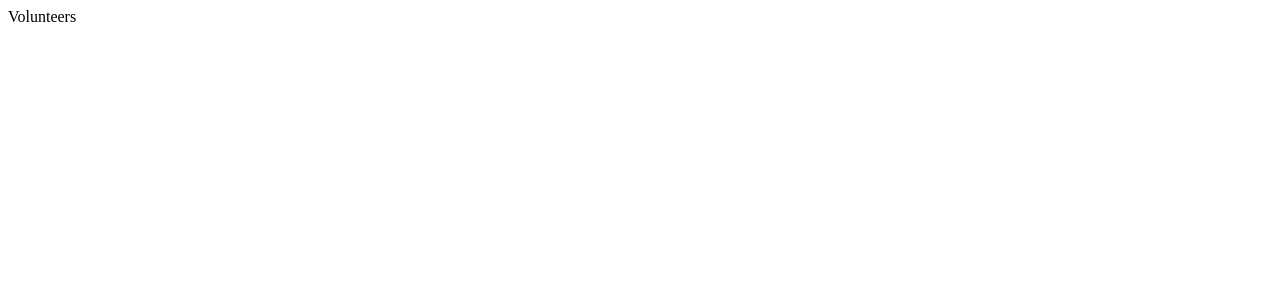
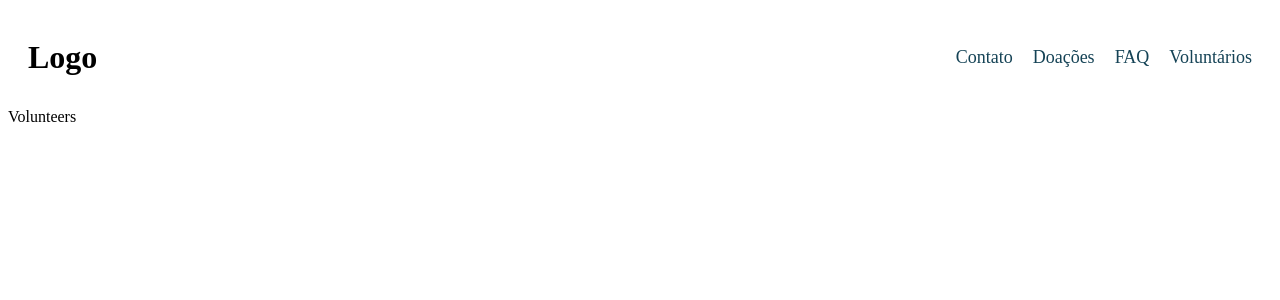
Before and after one commit to Acauhi99/front--casa-lar-rio-novo, a React (Vite) app: page /volunteers in a window 1280 px wide. Shown: the top 300 px of the page. Built offline with nearby package versions, Linux system fonts and the light colour scheme.

Commit message:
feat: adicionar header com logo

```diff
--- a/src/App.jsx
+++ b/src/App.jsx
@@ -1,16 +1,18 @@
 import { Route, Routes } from 'react-router-dom';
 import { About, Contact, Donations, Faq, Home, NotFound, Volunteers } from './screens';
+import Header from './components/Header/Header';
 
 const App = () => {
   return (
     <div>
+      <Header />
       <Routes>
         <Route path="/" element={<Home />} />
         <Route path="/about" element={<About />} />
         <Route path="/faq" element={<Faq />} />
         <Route path="/contact" element={<Contact />} />
         <Route path="/donations" element={<Donations />} />
-        <Route path="/volunteers" element={<Volunteers />} /> #??
+        <Route path="/volunteers" element={<Volunteers />} />
         <Route path="*" element={<NotFound />} />
       </Routes>
     </div>
--- a/src/components/Header/Header.css
+++ b/src/components/Header/Header.css
@@ -0,0 +1,30 @@
+.header {
+    background-color: white;
+    display: flex;
+    justify-content: space-between;
+    align-items: center;
+    padding: 10px 20px;
+  }
+
+  .header-left {
+    /* Placeholder para o logo */
+  }
+
+  .header-right ul {
+    list-style: none;
+    display: flex;
+    gap: 20px;
+  }
+
+  .header-right li {
+    font-size: 18px;
+  }
+
+  .header-right a {
+    text-decoration: none;
+    color: #154356;
+  }
+
+  .header-right a:hover {
+    color: #5ab792; /* Cor ao passar o mouse, podemos mudar futuramente */
+  }
--- a/src/components/Header/Header.jsx
+++ b/src/components/Header/Header.jsx
@@ -1,5 +1,31 @@
-export const Header = () => {
+import { Link } from 'react-router-dom';
+import './Header.css';
+
+const Header = () => {
   return (
-    <div>Header</div>
-  )
-}
+    <header className="header">
+      <div className="header-left">
+        {/* vou colocar a logo aqui, em breve*/}
+        <h1>Logo</h1>
+      </div>
+      <nav className="header-right">
+        <ul>
+          <li>
+            <Link to="/contact">Contato</Link>
+          </li>
+          <li>
+            <Link to="/donations">Doações</Link>
+          </li>
+          <li>
+            <Link to="/faq">FAQ</Link>
+          </li>
+          <li>
+            <Link to="/volunteers">Voluntários</Link>
+          </li>
+        </ul>
+      </nav>
+    </header>
+  );
+};
+
+export default Header;
```
